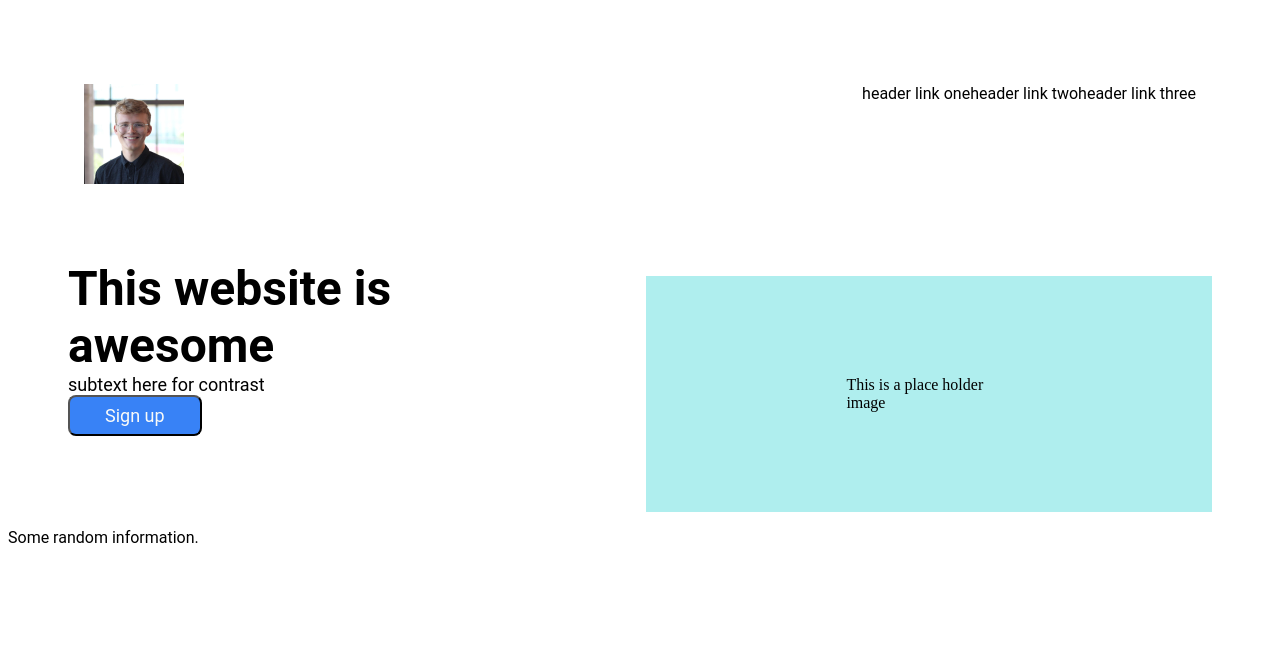
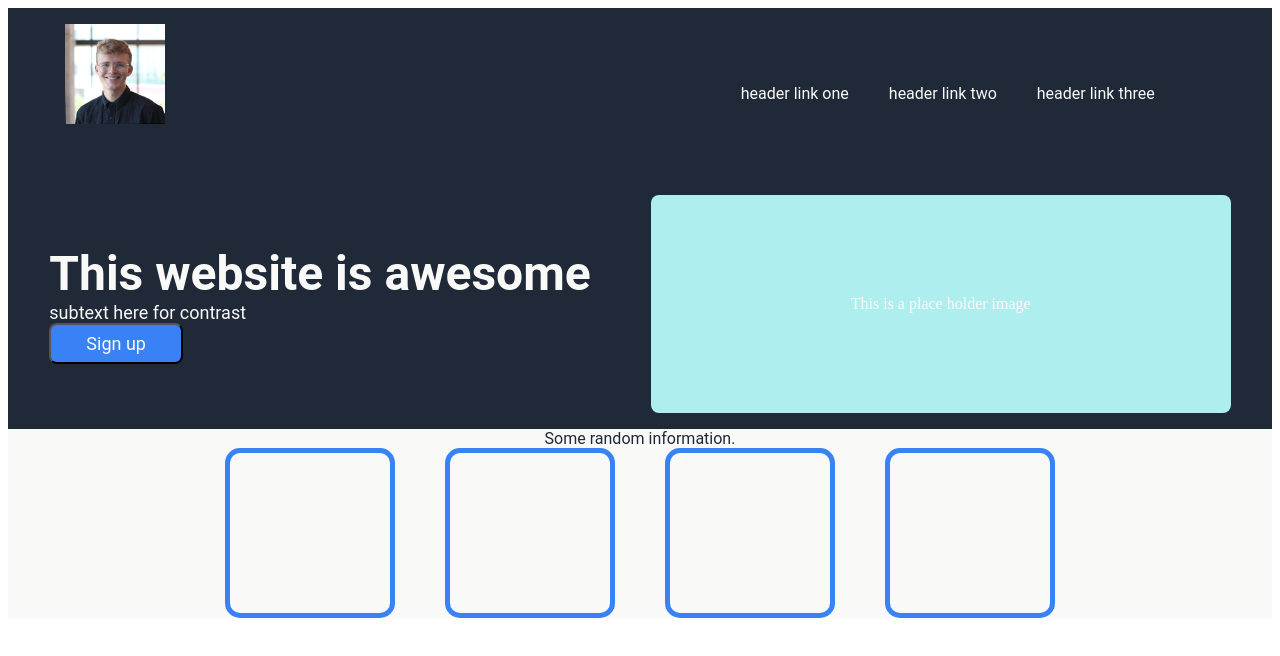
Before and after one commit to AdinTyger/landing-page, a plain HTML site: page index.html in a window 1280 px wide. Drawn offline with Linux system fonts and the light colour scheme.

Commit message:
Style second part of website
added the font family to the text of the website as well as styled the boxes of the website to create an outline with rounded edges

```diff
--- a/styles.css
+++ b/styles.css
@@ -1,4 +1,4 @@
-.container{
+.container1{
     display: flex;
     flex-direction: column;
     background-color: #1f2937  ;
@@ -10,24 +10,29 @@
 .header{
     display: flex;
     justify-content: space-between;
+    background-color: #1f2937  ;
+    color: #f9FAf8;
 
 }
 
 .logo{
     display: flex;
-    margin: 60px;
+    /* margin: 60px; */
     padding: 16px;
     max-width: 100px;
-    max-height: auto;
+    max-height: 100px;
 }
 
 
 .middle{
     display: flex;
-    gap: 80px;
-    margin-left: 60px;
-    margin-right: 60px;
-    /* justify-content: center; */
+    gap: 60px;
+    /* margin-left: 60px;
+    margin-right: 60px; */
+    justify-content: center;
+    align-items: center;
+    background-color: #1f2937;
+    color: #f9FAf8;
 }
 
 .text{
@@ -35,13 +40,19 @@
     flex-direction: column;
     margin-top: 0px;
     margin-bottom: 0px;
-    flex-wrap: wrap;
+    font-family: 'roboto', 'Lucida Sans Unicode', 'Lucida Grande', 'Lucida Sans', Arial, sans-serif;
+
+
 }
+
+
+
 
 .links{
     display: flex;
     margin: 60px;
     padding: 16px;
+    gap: 40px;
 }
 
 .button{
@@ -60,11 +71,13 @@
     display: flex;
     background-color: paleturquoise;
     padding: 100px 200px;
+    border-radius: 8px;
+
 
 }
 
-.text{
-    font-family: 'roboto', 'Lucida Sans Unicode', 'Lucida Grande', 'Lucida Sans', Arial, sans-serif;
+.text .bigtext{
+   max-width: 575px;
 }
 
 .bigtext{
@@ -75,3 +88,38 @@
 
     font-size: 18px;
 }
+
+.container2{
+    display: flex;
+    flex-direction: column;
+    background-color: #f9FAf8  ;
+    color: #1f2937;
+    flex-wrap: wrap;
+    align-items: center;
+    justify-content: center;
+}
+
+.text .midmajor{
+    display: flex;
+    align-self: center;
+    justify-self: center;
+}
+
+.box{
+
+
+    display: flex;
+    justify-content: space-between;
+    align-items: center;
+    gap: 50px;
+
+
+
+}
+.box1, .box2, .box3, .box4{
+    display: flex;
+    padding: 80px;
+    border-radius: 15px;
+    border: 5px solid #3882f6;
+    /* margin-left: 20px ; */
+}
```
